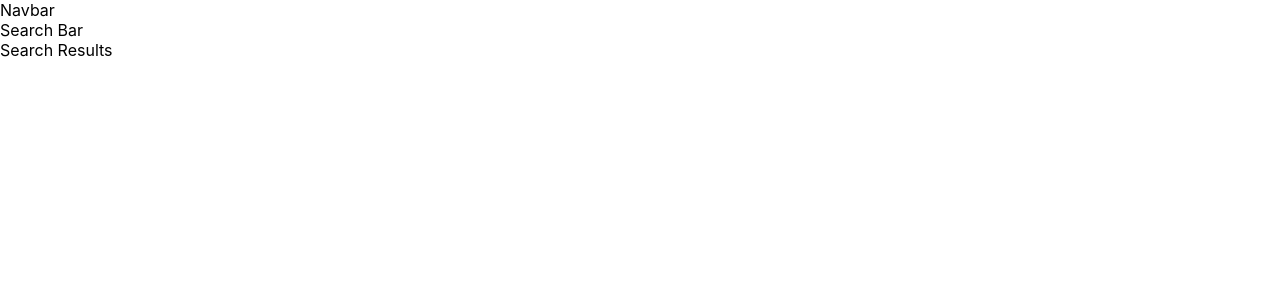
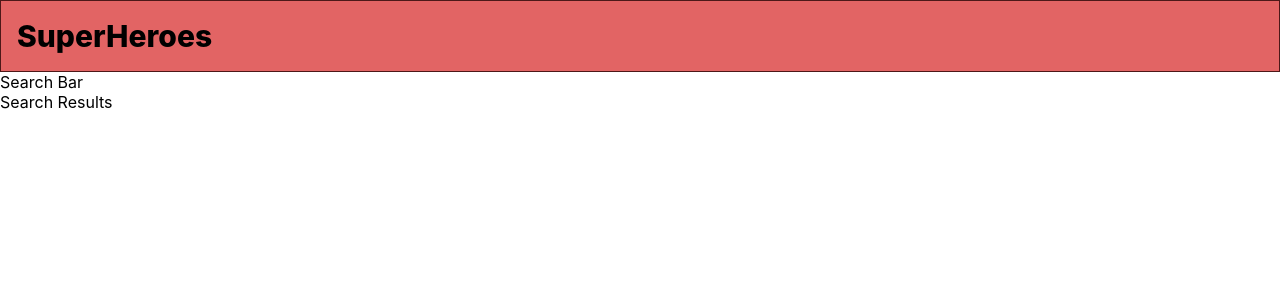
Before and after one commit to Martin-J-Larre/challenge-frontend-alkemy, a React (Create React App) app: page / in a window 1280 px wide. Shown: the top 300 px of the page. Built offline with nearby package versions, Linux system fonts and the light colour scheme.

Commit message:
Navbar init

```diff
--- a/src/components/Navbar/Navbar.js
+++ b/src/components/Navbar/Navbar.js
@@ -1,11 +1,12 @@
-import React from 'react'
+import React from 'react';
+import './navbar.css';
 
-function Navbar() {
+function Navbar(props) {
     return (
-        <div>
-            Navbar
+        <div className='navbar'>
+            <span id='logo'>SuperHeroes</span>
         </div>
     )
 }
 
-export default Navbar
+export default Navbar;
--- /dev/null
+++ b/src/components/Navbar/navbar.css
@@ -0,0 +1,12 @@
+.navbar{
+    height: 70px;
+    border: 1px solid rgb(77, 24, 24);
+    display: flex;
+    align-items: center;
+    padding: 0 16px;
+    background-color:rgb(226, 100, 100);
+}
+#logo {
+    font-size: 30px ;
+    font-weight: 800;
+}
```
